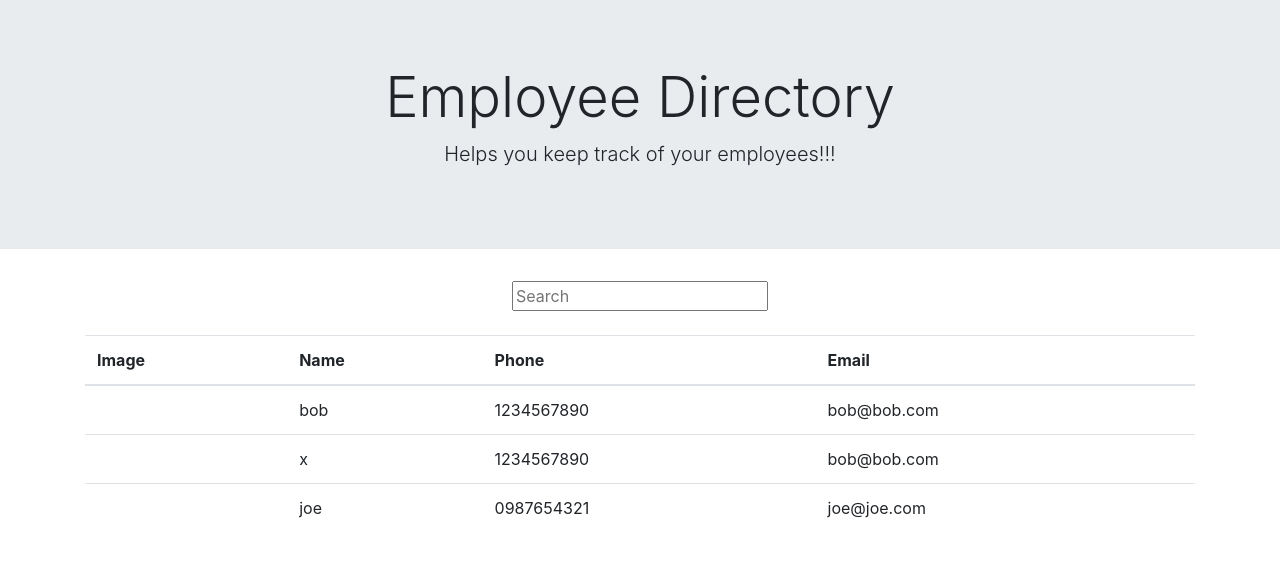
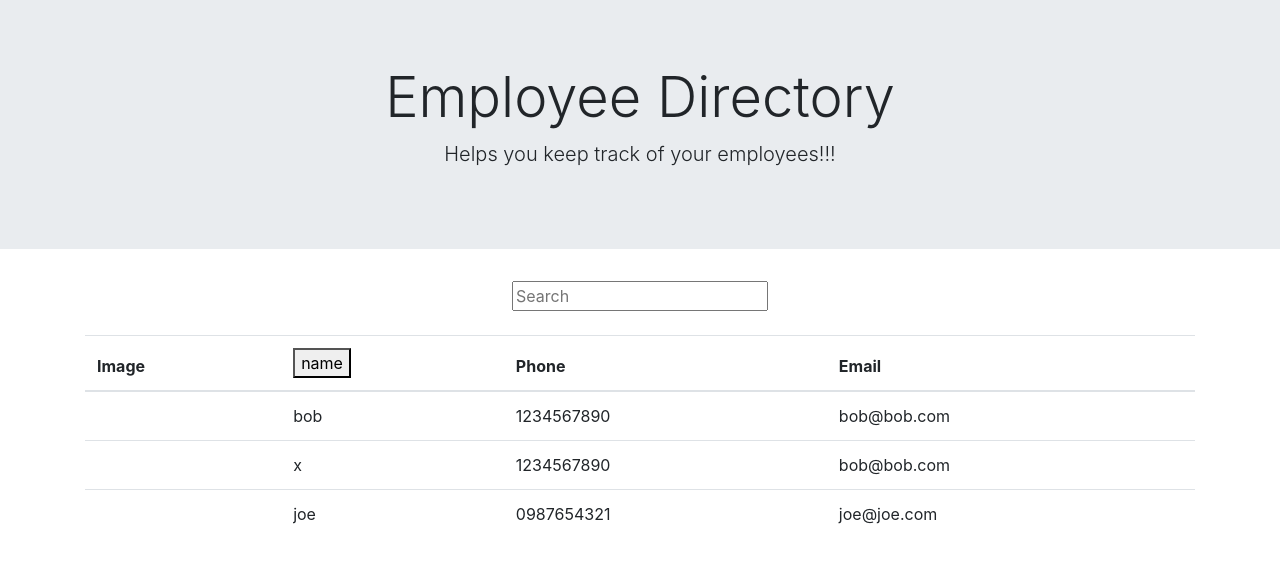
Before and after one commit to hondahelix/employee-directory, a React (Create React App) app: page / in a window 1280 px wide. Shown: the top 562 px of the page. Built offline with nearby package versions, Linux system fonts and the light colour scheme.

Commit message:
finished sorting by name

```diff
--- a/src/App.js
+++ b/src/App.js
@@ -10,9 +10,8 @@ function App() {
       case "change":
         return action.input;
       case "sort":
-        console.log("hit sort");
-        console.log(state);
-        return state;
+          //have to make copy because will not re render if just sorted thats why [...state]
+          return [...state].sort((a,b)=>(a.name>b.name) ? 1: -1);
       default:
       return Employees;
     }
@@ -30,29 +29,13 @@ function App() {
       input: matchingEmployees
     });
   }
-
-  function handleSort(){
-    const sortedEmployees = Employees.sort((a,b)=>{
-        if(a.name>b.name){
-          return 1;
-        }
-        else{
-          return -1;
-        }
-    });
-    //console.log(sortedEmployees);
-    setEmployees({
-      type: "sort",
-      input: sortedEmployees
-    });
-  }
   console.log(employeesState);
   return (
     <div className="App">
           <Header/>
           <SeachBar handleChange={handleChange}/>
           <br></br>
-          <Table employees = {employeesState} handleSort ={handleSort}/>
+          <Table employees = {employeesState} setEmployees = {setEmployees}/>
     </div>
   );
 }
--- a/src/components/Table.js
+++ b/src/components/Table.js
@@ -1,7 +1,7 @@
 import React from "react";
 //import { useEmployeeContext } from "../utils/GlobalState";
 
-function Table({employees, handleSort}){
+function Table({employees, setEmployees}){
     // const [state, dispatch] = useEmployeeContext();
     // console.log(state);
     return (
@@ -10,7 +10,7 @@ function Table({employees, handleSort}){
             <thead>
                 <tr>
                 <th scope="col">Image</th>
-                <th scope="col" onClick ={ handleSort} >Name</th>
+                <th scope="col"  ><button onClick ={ () => setEmployees({type: "sort"})}>name</button></th>
                 <th scope="col">Phone</th>
                 <th scope="col">Email</th>
                 </tr>
```
Also changed, not shown: src/components/SearchBar.js (+6 -1 lines).
